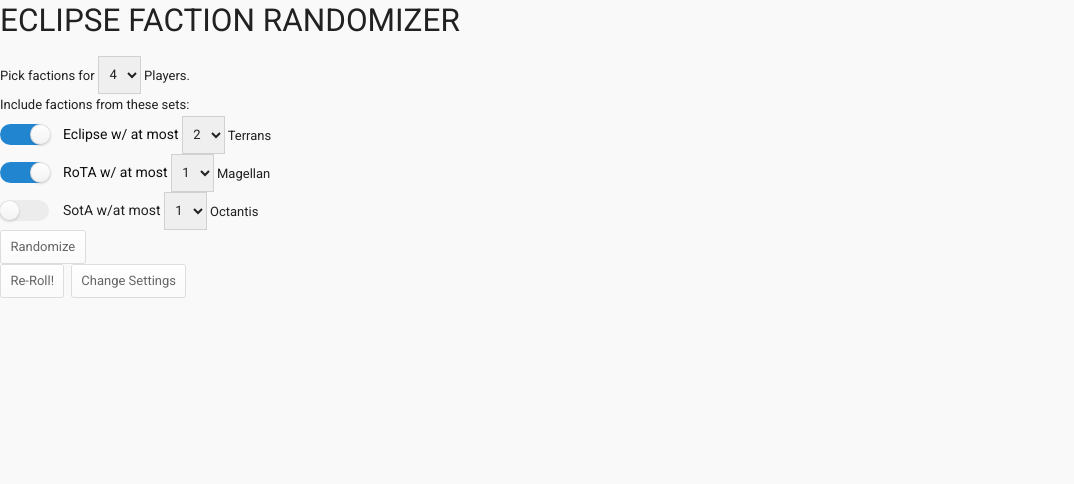
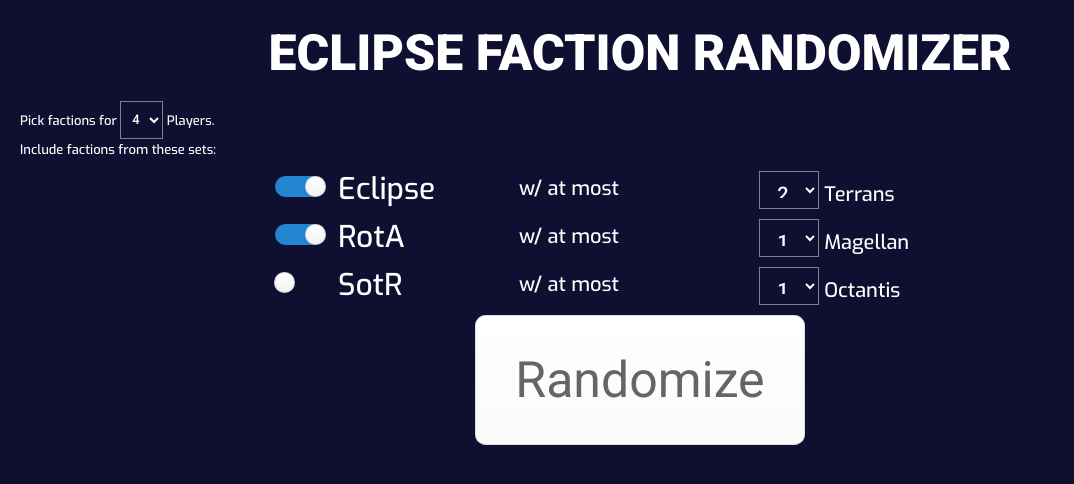
Before and after one commit to IdahoEv/eclipse_tools, a website: page index.html in a window 1280 px wide. Shown: the whole page, without its empty margins (0-1074 px from the left). Drawn offline with Linux system fonts and the light colour scheme; files whose address does not match are found by name.

Commit message:
start cleaning up the interface

```diff
--- a/css/eclipse.css
+++ b/css/eclipse.css
@@ -6,8 +6,9 @@
 body {
 	background-color: rgb(15,15,50);
 	font-family: Exo;
-	font-size: 30px;
 	color: white;
+        margin: 10px;
+        padding: 10px;
 }
 h1 {
 	font-weight: 800;
@@ -22,14 +23,59 @@
 	font-family: Exo;
 	font-weight: 700;
         font-size: inherit;
+        margin: 1em;
 }
-div.choice label {
-	width: 25vw;
+select.ui.dropdown {
+        background: transparent;
+        border: 1px solid gray;
+        text-align: center;
+}
+select.ui.dropdown option {
+        text-align: center;
+}
+
+/* Layout of selection rows */
+div.set_options {
+        font-size: 20px;
+        display: flex;
+        flex-direction: row;
+        flex-wrap: nowrap;
+        justify-content: center;
+        align-items: center;
+        align-content: center;
+        margin-bottom: 10px;
+        margin-top: 10px;
+}
+div.set_options > * {
+        margin: 0 1em;
+}
+div.set_options .ui.checkbox {
+        width: 15em;
+}
+div.set_options .with_at_most {
+        width: 10em;
+}
+div.set_options select {
+        width: 3em;
+}
+div.set_options .category {
+        width: 12em;
+}
+
+
+
+div.set_options .ui.checkbox label {
+        font-size: 30px;
         display: inline-block;
+        white-space: nowrap;
+        color: white !important;
 }
+div.set_options .ui.toggle.checkbox input:checked~label{
+        color: white !important;
+}
+
 button#randomize_trigger{
 	font-size: 50px;
-	width: 80vw;
 	text-align: center;
 	margin-left: auto;
 	margin-right: auto;
@@ -42,18 +88,10 @@
 	font-family: Exo;
 	font-weight: 700;
 	font-size: 30px;
-	width: 25vw;
-	text-align: center;
-}
-span.plus {
-	display: inline-block;
-	font-size: 40px;
-	width: 10vw;
 	text-align: center;
 }
 span.category {
 	display: inline-block;
-	width: 25vw;
 	padding-left: 10px;
 }
 
--- a/index.html
+++ b/index.html
@@ -1,8 +1,8 @@
 <!DOCTYPE html>
 <html>
 	<head>
-		<!--<link rel="stylesheet" type="text/css" href="css/eclipse.css">-->
-		<link rel="stylesheet" type="text/css" href="semantic/dist/semantic.min.css">
+		<link rel="stylesheet" type="text/css" href="semantic/dist/semantic.css">
+    <link rel="stylesheet" type="text/css" href="css/eclipse.css">
     <script src="build/main.js"></script>
     <script src="semantic/dist/semantic.min.js"></script>
 		<title>
@@ -10,9 +10,11 @@
 		</title>
 	</head>
 	<body>
+    <div id="faction_randomizer">
 		<h1>
 			ECLIPSE FACTION RANDOMIZER
 		</h1>
+
 		<div class="choice">
 			<p>
 				Pick factions for
@@ -34,12 +36,14 @@
 				Include factions from these sets:
 			</p>
 		</div>
-		<div class="choice">
-			<div id='eclipse_selections'>
+
+    <div id='eclipse_selections' class='row set_options'>
       <div class='ui toggle checkbox'>
         <input type="checkbox" class="expansion_toggler" checked='checked' id='eclipse_toggler'/>
-          <label><span class="set_name">Eclipse</span> w/ at most</label>
+        <label>Eclipse</label>
       </div>
+      <div class="with_at_most">w/ at most</div>
+      <div class="category">
         <select class="ui dropdown">
           <option>0</option>
           <option>1</option>
@@ -49,43 +53,47 @@
           <option>5</option>
           <option>6</option>
         </select>
-				<span class="category">
         Terrans
-				</span>
       </div>
-			<div id='rise_of_the_ancients_selections'>
+    </div>
+
+
+    <div id='rise_of_the_ancients_selections' class='row set_options'>
       <div class='ui toggle checkbox'>
         <input type="checkbox" class="expansion_toggler" id='rise_of_the_ancients_toggler' checked='checked'/>
-          <label><span class="set_name">RoTA</span> w/ at most</label>
+        <label>RotA</label>
       </div>
+      <div class="with_at_most">w/ at most</div>
+      <div class="category">
         <select class="ui dropdown">
           <option>0</option>
           <option selected='selected'>1</option>
           <option>2</option>
           <option>3</option>
         </select>
-				<span class="category">
         Magellan
-				</span>
       </div>
-			<div id='shadow_of_the_rift_selections'>
+    </div>
+    <div id='shadow_of_the_rift_selections' class='row set_options'>
       <div class='ui toggle checkbox'>
         <input type="checkbox" class="expansion_toggler" id='shadow_of_the_rift_toggler'/>
-          <label><span class="set_name">SotA</span> w/at most</label>
+        <label>SotR</label>
       </div>
+      <div class="with_at_most">w/ at most</div>
+      <div class="category">
         <select class="ui dropdown">
           <option>0</option>
           <option selected='selected'>1</option>
           <option>2</option>
         </select>
-				<span class="category">
         Octantis
-				</span>
       </div>
     </div>
+    <div class='row'>
       <button id="randomize_trigger" class="ui button">
         Randomize
       </button>
+    </div>
 
     <div id='results'>
       <table>
@@ -100,5 +108,7 @@
       </div>
     </div>
 
+  </div>
+
   </body>
   </html>
```
Lines whose indentation alone changed are shown as unchanged.
